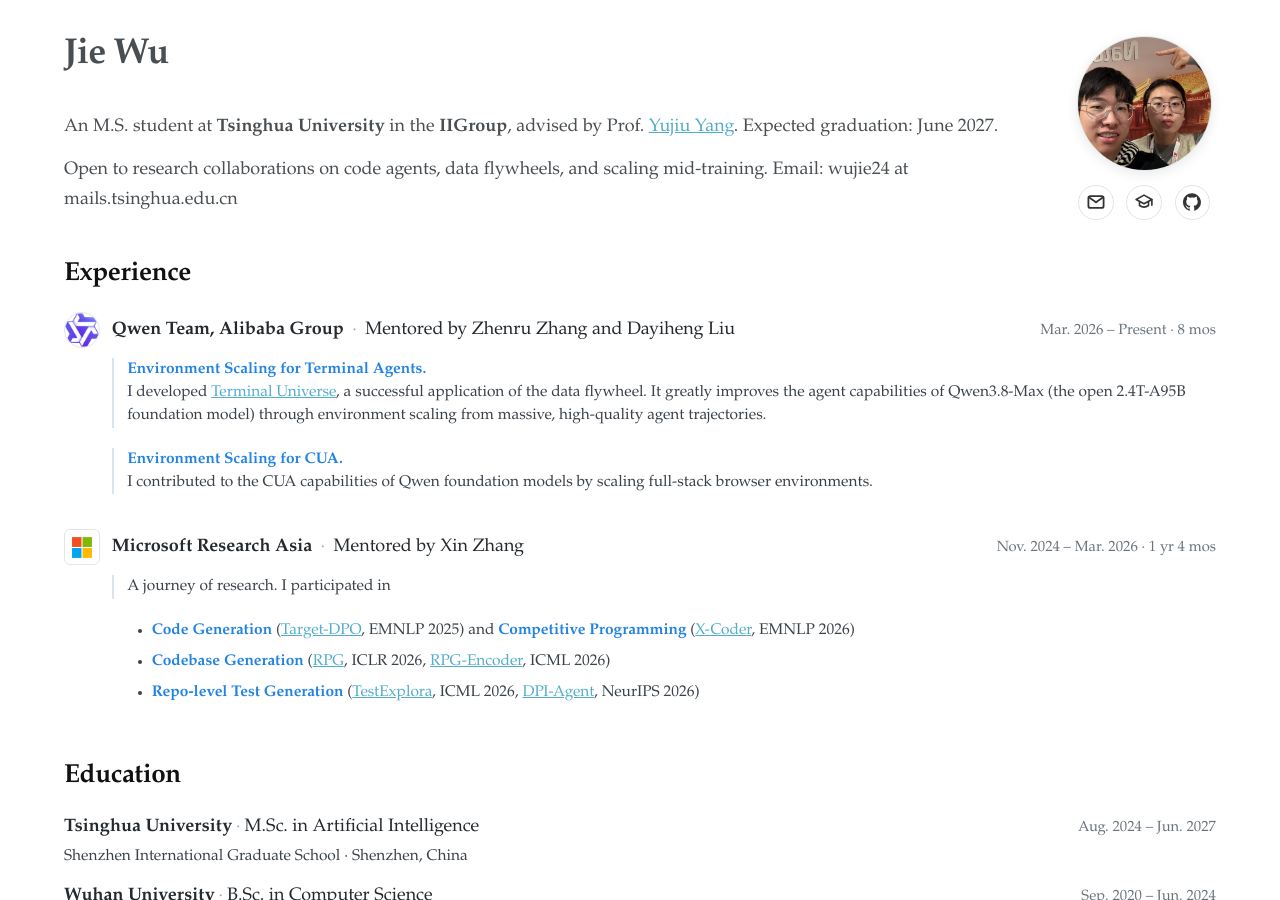
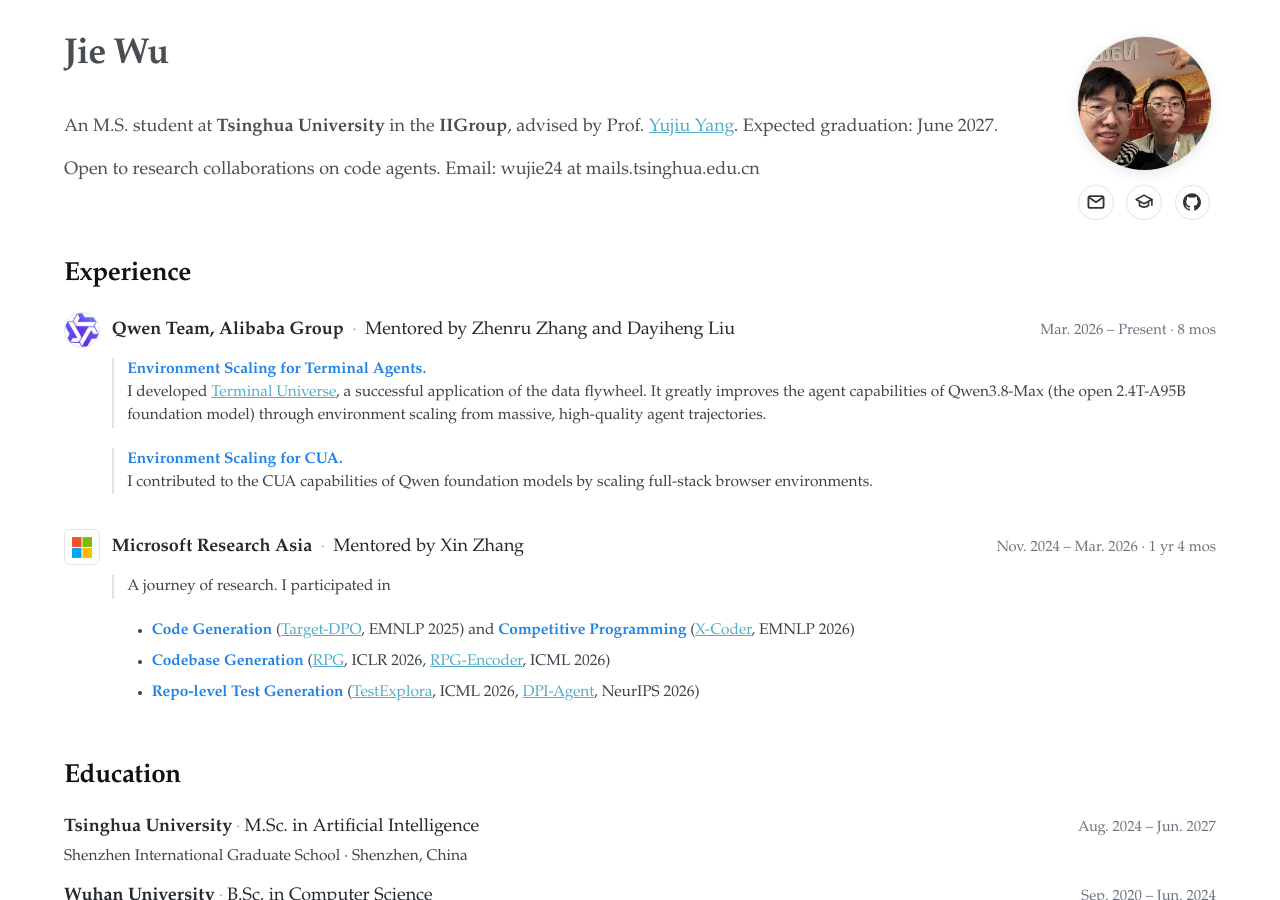
Before and after one commit to JieWu02/JieWu02.github.io, a Jekyll site: the page built from _pages/about.md, in a window 1280 px wide and 900 px high. Built offline with Jekyll 4.4.1, drawn with Linux system fonts in a browser that asks for light colours.

Commit message:
Focus collaboration invitation on code agents

```diff
--- a/_pages/about.md
+++ b/_pages/about.md
@@ -13,7 +13,7 @@ redirect_from:
   <div class="profile-hero__copy">
     <h1 class="profile-hero__name">Jie Wu</h1>
     <p>An M.S. student at <strong>Tsinghua University</strong> in the <strong>IIGroup</strong>, advised by Prof. <a href="https://iigroup.github.io/about/">Yujiu Yang</a>. Expected graduation: June 2027.</p>
-    <p>Open to research collaborations on code agents, data flywheels, and scaling mid-training. Email: wujie24 at mails.tsinghua.edu.cn</p>
+    <p>Open to research collaborations on code agents. Email: wujie24 at mails.tsinghua.edu.cn</p>
   </div>
   <aside class="profile-hero__identity" aria-label="Profile and contact links">
     <img class="profile-hero__avatar" src="/images/profile_new.jpg" alt="Jie Wu">
```
